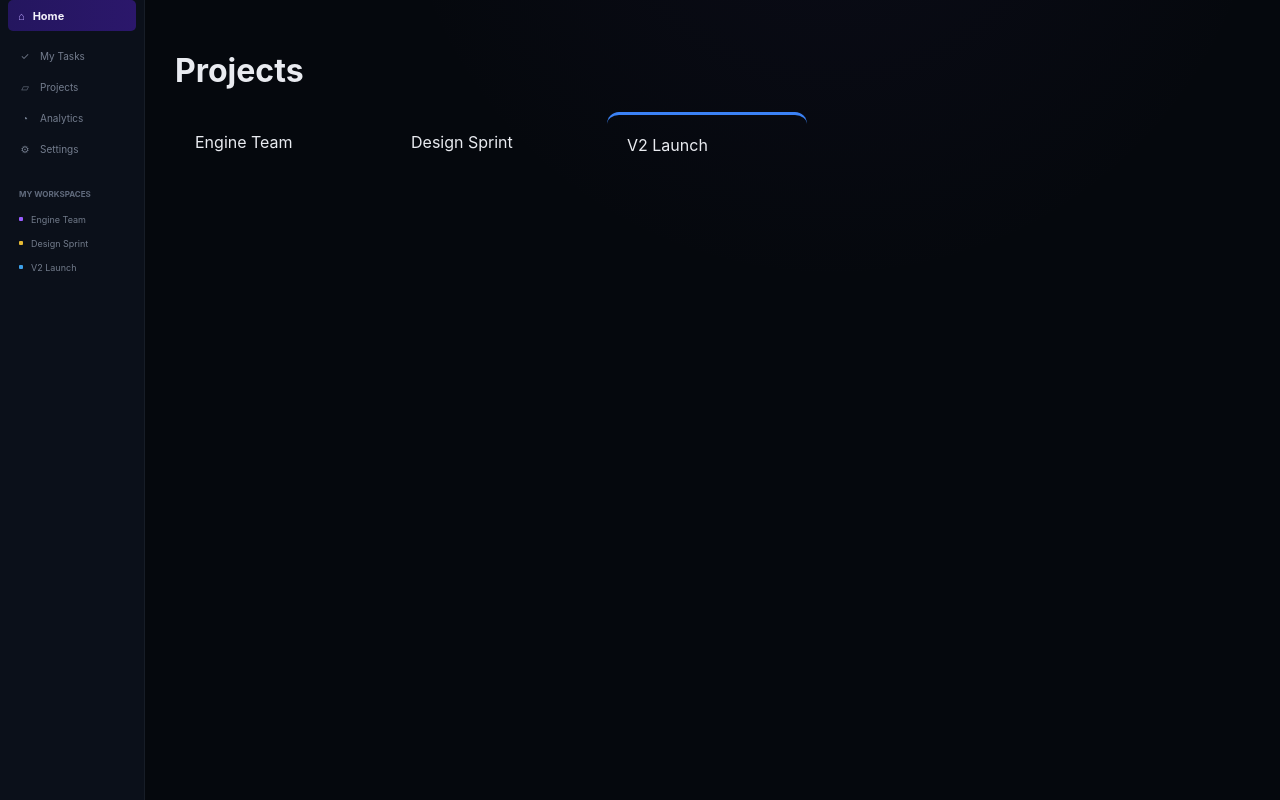
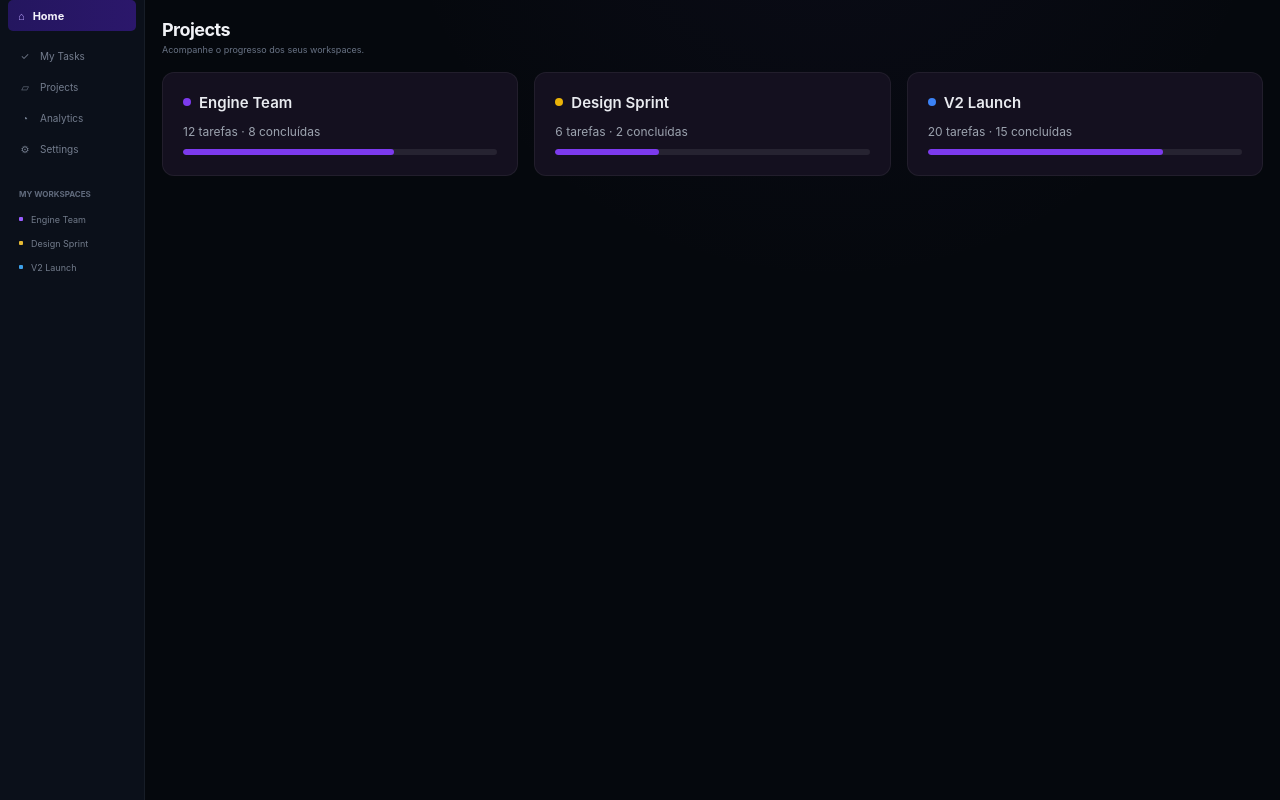
Before and after one commit to kauamarkkes/Chekou, a React (Vite) app in the folder frontend/: page /projetos in a window 1280 px wide. Built offline with nearby package versions, Linux system fonts and the light colour scheme.

Commit message:
Estiliza pagina Projects com cards e barra de progresso

```diff
--- a/frontend/src/pages/Projects/Projects.jsx
+++ b/frontend/src/pages/Projects/Projects.jsx
@@ -1,27 +1,42 @@
-function Projects() {
+import "../../App.css";
+
 const projetos = [
-    { nome: 'Engine Team', cor: 'var(--roxo-destaque)' },
-    { nome: 'Design Sprint', cor: 'var(--amarelo-aviso)' },
-    { nome: 'V2 Launch', cor: '#3b82f6' },
+  { nome: "Engine Team", cor: "purple", tarefas: 12, concluidas: 8 },
+  { nome: "Design Sprint", cor: "yellow", tarefas: 6, concluidas: 2 },
+  { nome: "V2 Launch", cor: "blue", tarefas: 20, concluidas: 15 },
 ];
 
+function Projects() {
   return (
-    <div style={{ padding: '30px' }}>
+    <main className="main">
+      <header className="header">
         <h1>Projects</h1>
-      <div style={{ display: 'flex', gap: '16px', marginTop: '20px' }}>
-        {projetos.map(p => (
-          <div key={p.nome} style={{
-            background: 'var(--fundo-card)',
-            padding: '20px',
-            borderRadius: '12px',
-            width: '200px',
-            borderTop: `3px solid ${p.cor}`
-          }}>
-            {p.nome}
+        <p>Acompanhe o progresso dos seus workspaces.</p>
+      </header>
+
+      <section className="projects-grid">
+        {projetos.map((p) => {
+          const progresso = Math.round((p.concluidas / p.tarefas) * 100);
+          return (
+            <div className="project-card" key={p.nome}>
+              <div className="project-card-header">
+                <span className={`project-dot ${p.cor}`} />
+                <span className="project-name">{p.nome}</span>
               </div>
-        ))}
+              <div className="project-meta">
+                {p.tarefas} tarefas · {p.concluidas} concluídas
+              </div>
+              <div className="progress-bar-track">
+                <div
+                  className="progress-bar-fill"
+                  style={{ width: `${progresso}%` }}
+                />
               </div>
             </div>
+          );
+        })}
+      </section>
+    </main>
   );
 }
 
```
Lines whose indentation alone changed are shown as unchanged.
